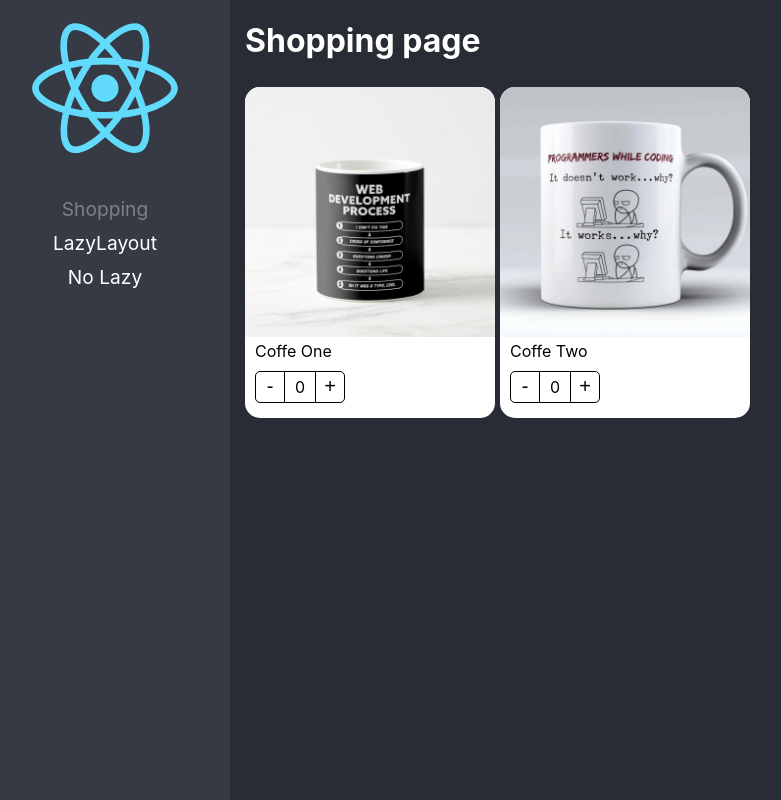
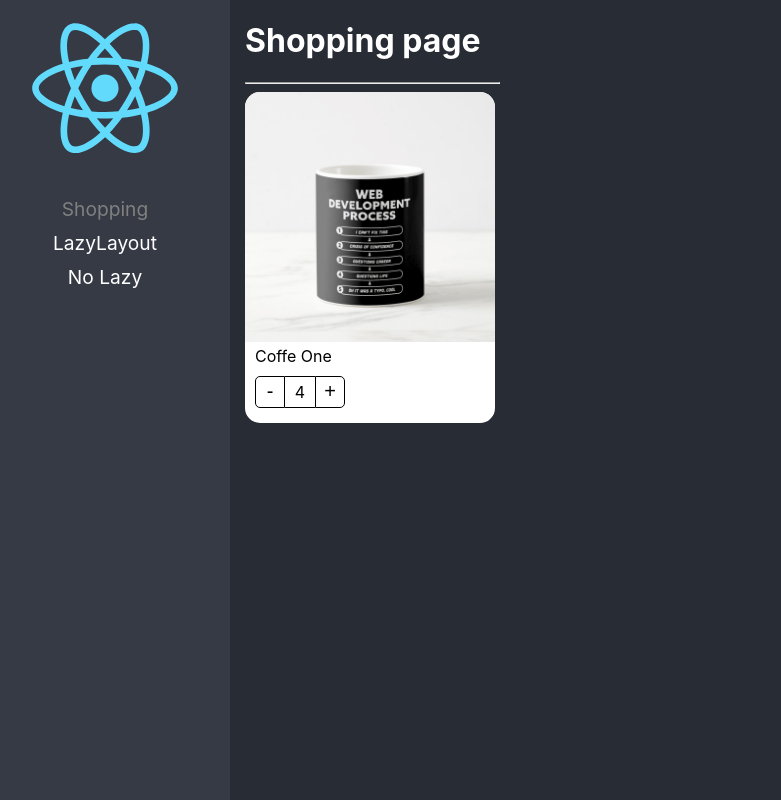
Before and after one commit to eugenioroblessiller/react-adv, a React (Create React App) app: page /shopping in a window 1280 px wide. Shown: the whole page, without its empty margins (20-801 px from the left). Built offline with nearby package versions, Linux system fonts and the light colour scheme.

Commit message:
added new object for form

```diff
--- a/src/02-components-patterns/components/ProductCard.tsx
+++ b/src/02-components-patterns/components/ProductCard.tsx
@@ -1,7 +1,7 @@
 import React, { createContext, CSSProperties, ReactElement } from "react";
 
 import { useProduct } from "../hooks/useProduct";
-import { onChangeArgs, Product, ProductContextProps } from "../interfaces/interfaces";
+import { InitialValues, onChangeArgs, Product, ProductContextProps } from "../interfaces/interfaces";
 import styles from "../styles/styles.module.css";
 
 export const ProductContext = createContext({} as ProductContextProps);
@@ -14,10 +14,11 @@ export interface Props {
   style?: CSSProperties;
   onChange?: (args: onChangeArgs) => void;
   value?: number;
+  initialValues?: InitialValues
 }
 
-export const ProductCard = ({ children, product, className, style, onChange, value }: Props) => {
-  const { counter, handleIncreaseBy } = useProduct({ onChange, product, value });
+export const ProductCard = ({ children, product, className, style, onChange, value, initialValues }: Props) => {
+  const { counter, handleIncreaseBy } = useProduct({ onChange, product, value, initialValues });
 
   return (
     <Provider value={{ counter, handleIncreaseBy, product }}>
--- a/src/02-components-patterns/hooks/useProduct.ts
+++ b/src/02-components-patterns/hooks/useProduct.ts
@@ -1,27 +1,35 @@
-import { onChangeArgs, Product } from './../interfaces/interfaces';
+import { InitialValues, onChangeArgs, Product } from './../interfaces/interfaces';
 import React, { useEffect, useRef, useState } from 'react'
 
 interface useProductArgs {
     product: Product,
     onChange?: (args: onChangeArgs) => void
     value?: number
+    initialValues?: InitialValues
 }
 
-export const useProduct = ({ onChange, product, value = 0 }: useProductArgs) => {
+export const useProduct = ({ onChange, product, value = 0, initialValues }: useProductArgs) => {
 
-    const [counter, setCounter] = useState(value);
-
+    const [counter, setCounter] = useState<number>(initialValues?.count || value);
+    const isMounted = useRef(false)
 
     const handleIncreaseBy = (value: number) => {
-        const newValue = Math.max(counter + value, 0)
+        let newValue = Math.max(counter + value, 0)
+        if (initialValues?.maxCount) {
+            newValue = Math.min(newValue, initialValues.maxCount)
+        }
         setCounter(newValue)
         onChange?.({ product, count: newValue })
     };
 
     useEffect(() => {
+        if (!isMounted.current) return
         setCounter(value)
     }, [value])
 
+    useEffect(() => {
+        isMounted.current = true
+    }, [])
 
     return {
         counter,
--- a/src/02-components-patterns/interfaces/interfaces.ts
+++ b/src/02-components-patterns/interfaces/interfaces.ts
@@ -38,3 +38,8 @@ export interface onChangeArgs {
 export interface ProductInCart extends Product {
     count: number;
 }
+
+export interface InitialValues {
+    count?: number
+    maxCount?: number
+}
--- a/src/02-components-patterns/pages/ShoppingPage.tsx
+++ b/src/02-components-patterns/pages/ShoppingPage.tsx
@@ -8,45 +8,26 @@ import { ProductImage } from '../components/ProductImage';
 import { ProductTitle } from '../components/ProductTitle';
 import { products } from '../data/products';
 import { Product } from '../interfaces/interfaces';
-import { useShoppingCart } from '../hooks/useShoppingCart';
 
+const product = products[0]
 
 export const ShoppingPage = () => {
-
-  const { shoppingCart, onProductCountChange } = useShoppingCart()
 
   return (
     <div>
       <h1>Shopping page</h1>
-      <div style={{ display: "flex", flexDirection: "row", flexWrap: "wrap" }}>
-        {/* <ProductCard product={product}>
-          <ProductCard.Image />
-          <ProductCard.Title title="Cafe" />
-          <ProductCard.Buttons
-            counter={0}
-            handleIncreaseBy={function (value: number): void {
-              throw new Error("Function not implemented.");
-            }}
-          />
-        </ProductCard> */}
+      <hr />
 
-        {products.map((product) => (
-          <ProductCard key={product.id} product={product} value={shoppingCart[product.id]?.count || 0} onChange={onProductCountChange}>
-            <ProductImage />
-            <ProductTitle />
-            <ProductButtons />
-          </ProductCard>
-        ))}
-      </div>
+      <ProductCard key={product.id} product={product}
+        initialValues={{
+          count: 4,
+          maxCount: 10
+        }}>
+        <ProductImage />
+        <ProductTitle />
+        <ProductButtons />
+      </ProductCard>
+    </div>
 
-      <div className="shopping-cart">
-        {Object.entries(shoppingCart).map(([key, product]) => (
-          <ProductCard key={key} product={product} value={product.count} onChange={onProductCountChange} style={{ width: "100px" }}>
-            <ProductImage />
-            <ProductButtons />
-          </ProductCard>
-        ))}
-      </div>
-    </div>
   );
 };
```
